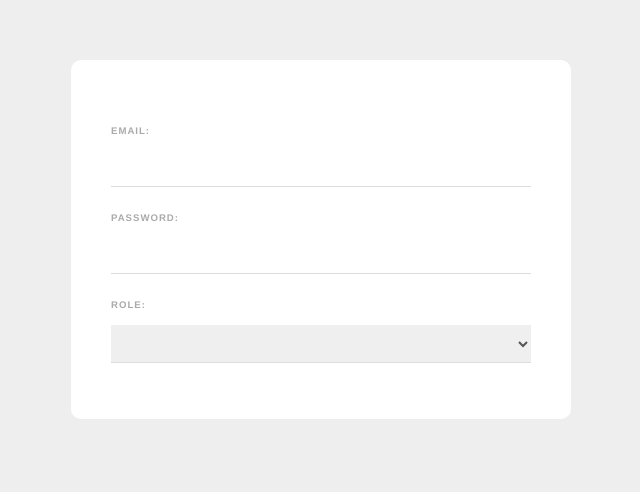
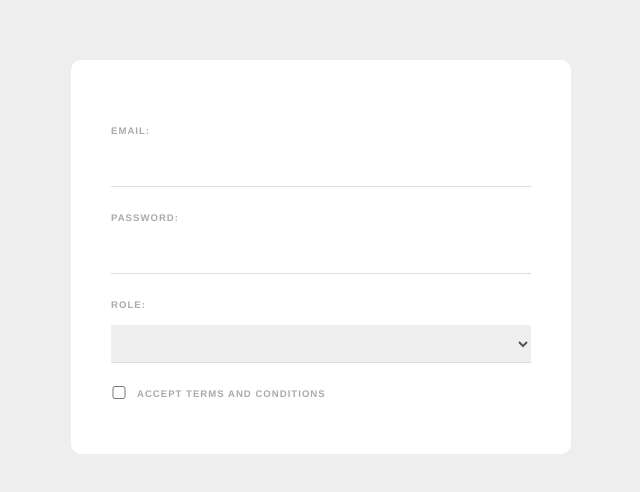
Before and after one commit to rlinsdev/vue-webform, a Vue app: page / in a window 1280 px wide. Shown: the top 492 px of the page, without its empty margins (319-959 px from the left). Built offline with nearby package versions, Linux system fonts and the light colour scheme.

Commit message:
Check box

```diff
--- a/src/components/SignupForm.vue
+++ b/src/components/SignupForm.vue
@@ -11,9 +11,15 @@
       <option value="developer">Web Developer</option>
       <option value="designer">Web Designer</option>
     </select>
-    <p>{{email}}</p>
-    <p>{{password}}</p>
+
+    <div class="term">
+      <input type="checkbox" required v-model="terms" />
+      <label>Accept Terms and conditions</label>
+    </div>
+
   </form>
+  <p>{{email}}</p>
+  <p>{{password}}</p>
 </template>
 
 <script>
@@ -22,7 +28,8 @@
     return {
       email: '',
       password:'',
-      role:''
+      role:'',
+      terms: false
     }
   }
 
@@ -56,4 +63,11 @@
   border-bottom: 1px solid #ddd;
   color: #555;
 }
+input[type="checkbox"]{
+  display: inline-block;
+  width: 16px;
+  margin:0 10px 0 0;
+  position: relative;
+  top: 2px
+}
 </style>
```
